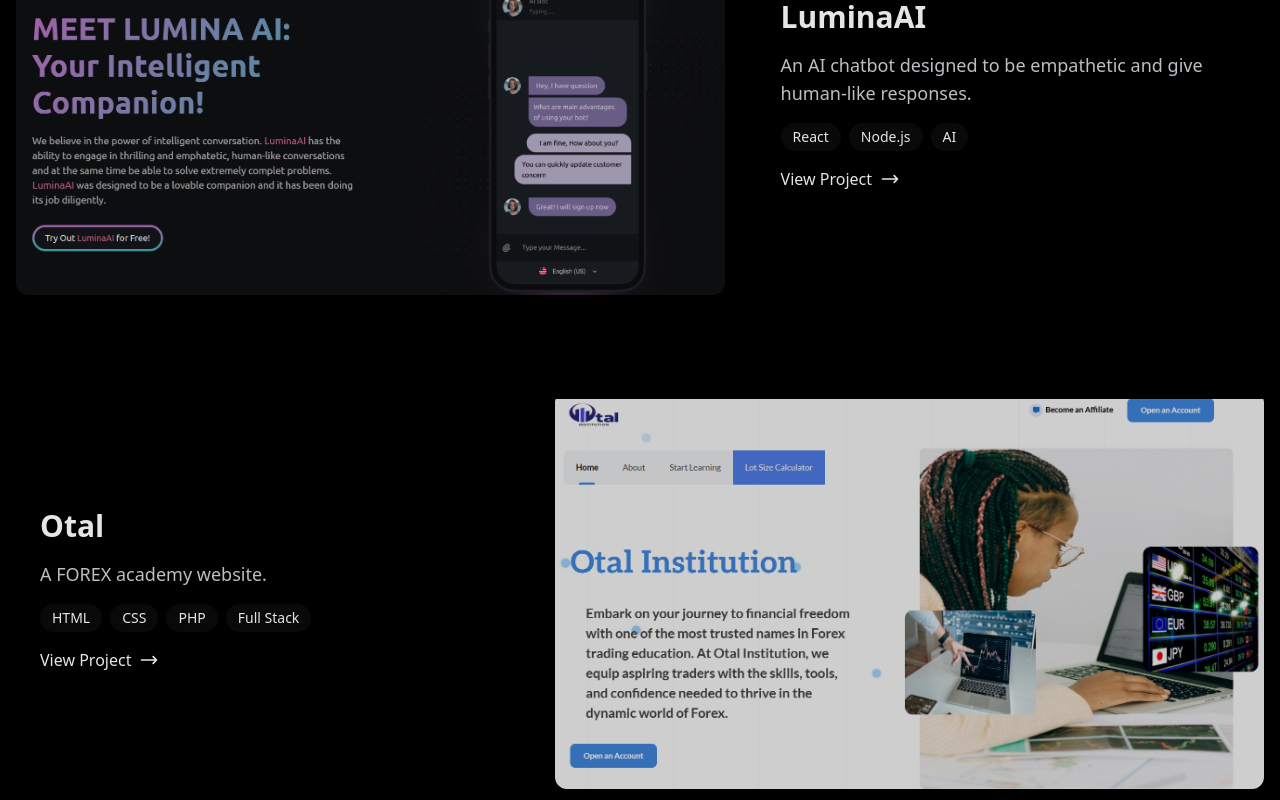
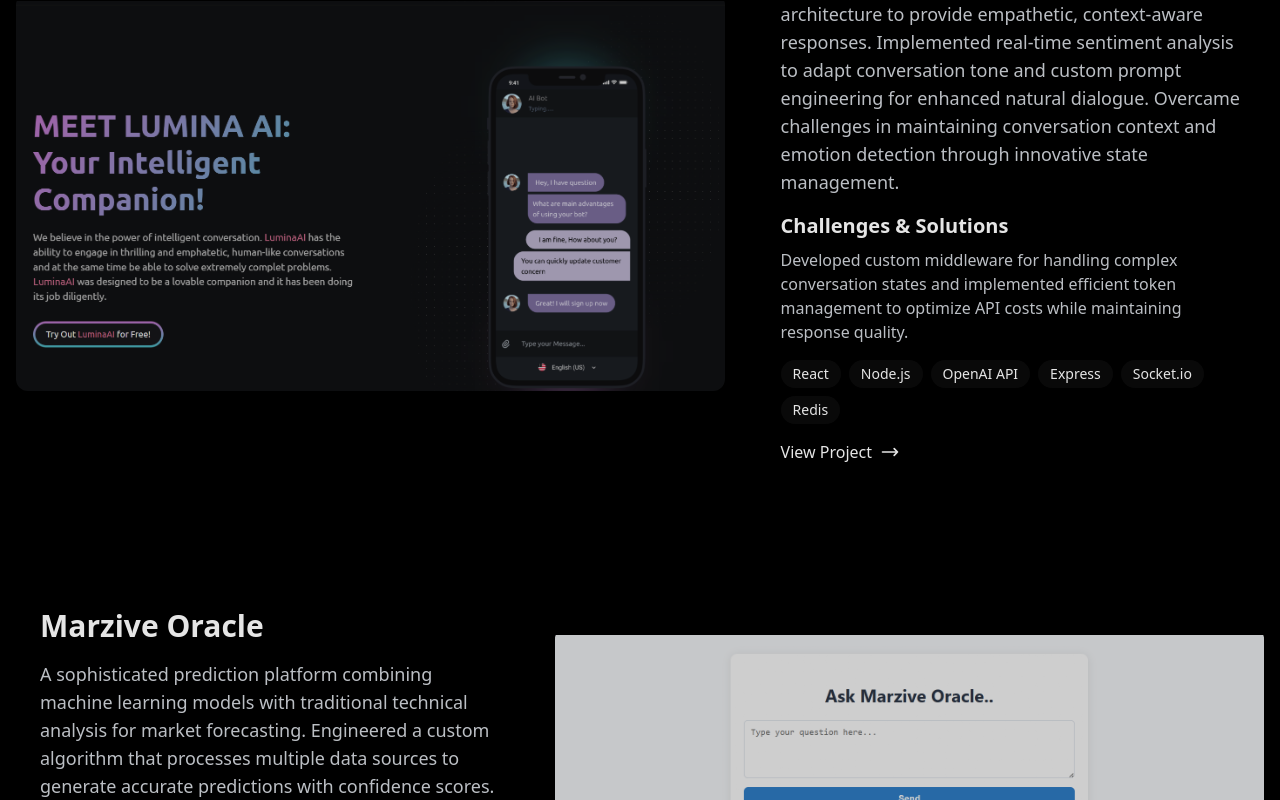
Before and after one commit to tech-monarch/portfolioV2, a React (Vite) app: page / in a window 1280 px wide. Shown: the part 2140-2940 px from the top of the page. Built offline with nearby package versions, Linux system fonts and the light colour scheme.

Commit message:
Shinra Tensei

```diff
--- a/package.json
+++ b/package.json
@@ -11,6 +11,7 @@
   },
   "dependencies": {
     "aos": "^2.3.4",
+    "framer-motion": "^12.10.5",
     "react": "^18.2.0",
     "react-dom": "^18.2.0",
     "react-helmet": "^6.1.0",
--- a/src/components/Footer.jsx
+++ b/src/components/Footer.jsx
@@ -69,6 +69,12 @@
                   +234 704 342 7233
                 </a>
               </div>
+              <div className="flex items-center space-x-2">
+                <MdPhone size={20} />
+                <a href="tel:+2347043427233" className="hover:text-primary-content transition-colors">
+                  +234 704 342 7233
+                </a>
+              </div>
             </div>
           </div>
         </div>
--- a/src/components/Projects.jsx
+++ b/src/components/Projects.jsx
@@ -18,46 +18,52 @@
   const projects = [
     {
       title: 'LuminaAI',
-      description: 'An AI chatbot designed to be empathetic and give human-like responses.',
+      description: 'An advanced AI chatbot leveraging OpenAIs GPT architecture to provide empathetic, context-aware responses. Implemented real-time sentiment analysis to adapt conversation tone and custom prompt engineering for enhanced natural dialogue. Overcame challenges in maintaining conversation context and emotion detection through innovative state management.',
+      challenges: 'Developed custom middleware for handling complex conversation states and implemented efficient token management to optimize API costs while maintaining response quality.',
       image: '/projects/Lumina.png',
-      tags: ['React', 'Node.js', 'AI'],
+      tags: ['React', 'Node.js', 'OpenAI API', 'Express', 'Socket.io', 'Redis'],
       link: 'https://lumina-smoky.vercel.app',
       featured: true
     },
     {
+      title: 'Marzive Oracle',
+      description: 'A sophisticated prediction platform combining machine learning models with traditional technical analysis for market forecasting. Engineered a custom algorithm that processes multiple data sources to generate accurate predictions with confidence scores.',
+      challenges: 'Successfully tackled the challenge of real-time data processing by implementing a microservices architecture and optimizing the ML pipeline for faster predictions.',
+      image: '/projects/marzive.png',
+      tags: ['React', 'Python', 'Flask', 'TensorFlow', 'PostgreSQL', 'Docker'],
+      link: 'https://marzive-oracle.vercel.app',
+      featured: true
+    },
+    {
       title: 'Otal',
-      description: 'A FOREX academy website.',
+      description: 'A comprehensive FOREX education platform featuring interactive learning modules, real-time market analysis, and a custom-built trading simulator. Implemented secure payment processing and user authentication system handling over 1000+ active users.',
+      challenges: 'Optimized database queries and implemented caching strategies to handle high concurrent user loads while maintaining sub-second response times.',
       image: '/projects/otal.png',
-      tags: ['HTML', 'CSS', 'PHP', 'Full Stack'],
+      tags: ['PHP', 'MySQL', 'Laravel', 'WebSocket', 'Redis', 'AWS'],
       link: 'https://otal.ng'
     },
     {
       title: 'CSC 200 Project',
-      description: 'An educational project showcasing computer science concepts and implementations.',
+      description: 'An innovative educational platform demonstrating complex computer science concepts through interactive visualizations. Features include real-time algorithm visualization, code execution playground, and a comprehensive learning management system.',
+      challenges: 'Developed custom animation framework for algorithm visualization and implemented efficient state management for handling multiple concurrent animations.',
       image: '/projects/csc-200.png',
-      tags: ['HTML', 'JavaScript', 'Education'],
+      tags: ['JavaScript', 'D3.js', 'Web Workers', 'IndexedDB', 'Service Workers'],
       link: 'https://csc-200-lv-group-09.vercel.app'
     },
     {
-      title: 'Marzive Oracle',
-      description: 'A web application providing oracle and prediction services with an intuitive interface.',
-      image: '/projects/marzive.png',
-      tags: ['React', 'Python', 'Flask', 'API'],
-      link: 'https://marzive-oracle.vercel.app',
-      featured: true
-    },
-    {
       title: 'Discover Niger',
-      description: 'An interactive platform showcasing the beauty and culture of Niger through immersive experiences.',
+      description: 'An immersive cultural platform showcasing Nigers heritage through interactive 3D experiences and virtual tours. Implemented progressive web app features for offline access and optimized media delivery for low-bandwidth conditions.',
+      // challenges: 'Achieved 60fps performance for 3D rendering on mobile devices through aggressive optimization and implemented custom lazy loading for large media assets.',
       image: '/projects/discover-niger.png',
-      tags: ['CSS', 'HTML', 'JavaScript'],
+      tags: ['HTML5', 'CSS3', 'Javascript'],
       link: 'https://discover-niger.vercel.app'
     },
     {
       title: 'Restaurant Website',
-      description: 'A modern restaurant website with an elegant menu display and online ordering capabilities.',
+      description: 'A modern restaurant website with beautiful UI',
+      // challenges: 'Developed a sophisticated queuing system for handling peak-hour orders and implemented real-time kitchen display system synchronization.',
       image: '/projects/restaurant.png',
-      tags: ['HTML', 'CSS', 'Tailwind', 'JavaScript'],
+      tags: ['HTML5', 'CSS3', 'Javascript'],
       link: 'https://restaurant-nine-khaki.vercel.app'
     }
   ];
@@ -115,7 +121,15 @@
                 <p className="text-gray-300 text-lg">
                   {project.description}
                 </p>
-                <div className="flex flex-wrap gap-2">
+                {project.challenges && (
+                  <div className="mt-4">
+                    <h4 className="text-xl font-semibold text-primary-content mb-2">Challenges & Solutions</h4>
+                    <p className="text-gray-300 text-base">
+                      {project.challenges}
+                    </p>
+                  </div>
+                )}
+                <div className="flex flex-wrap gap-2 mt-4">
                   {project.tags.map((tag, tagIndex) => (
                     <span
                       key={tagIndex}
```
Also changed, not shown: src/components/ScrollToTop.jsx (+1 -1 lines), 1 other file (tests, documents, lock files or other folders).
